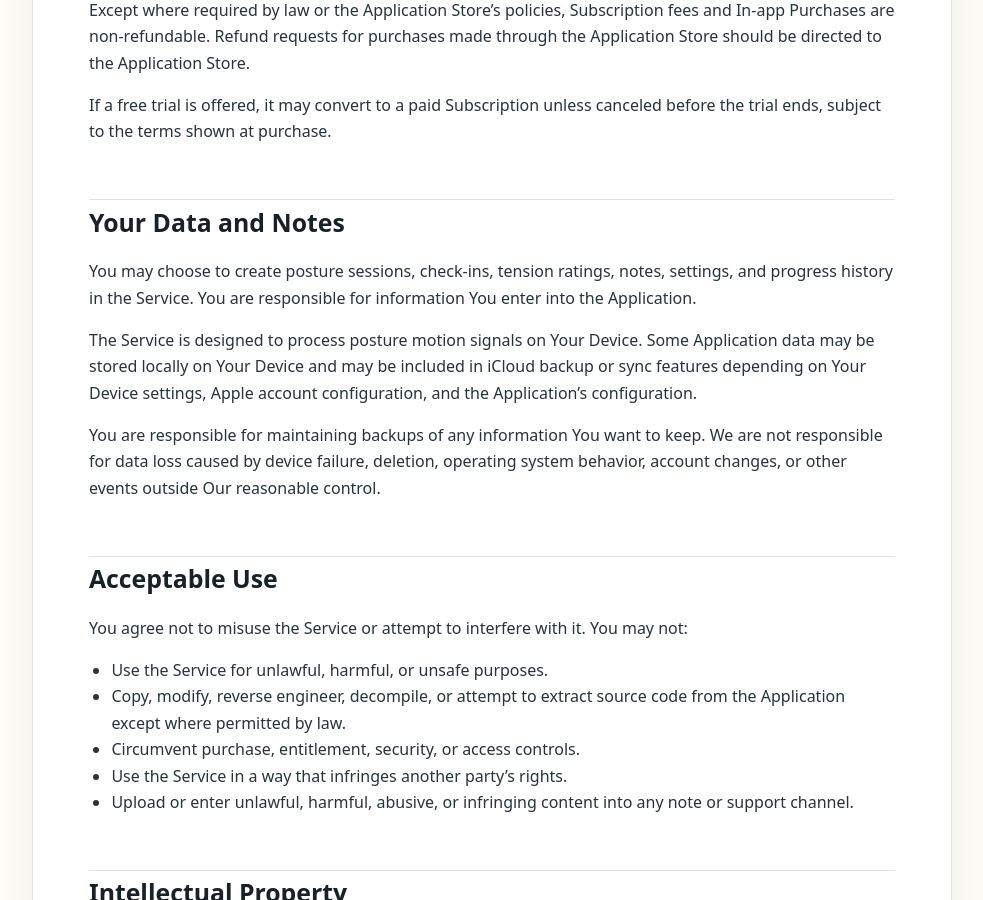
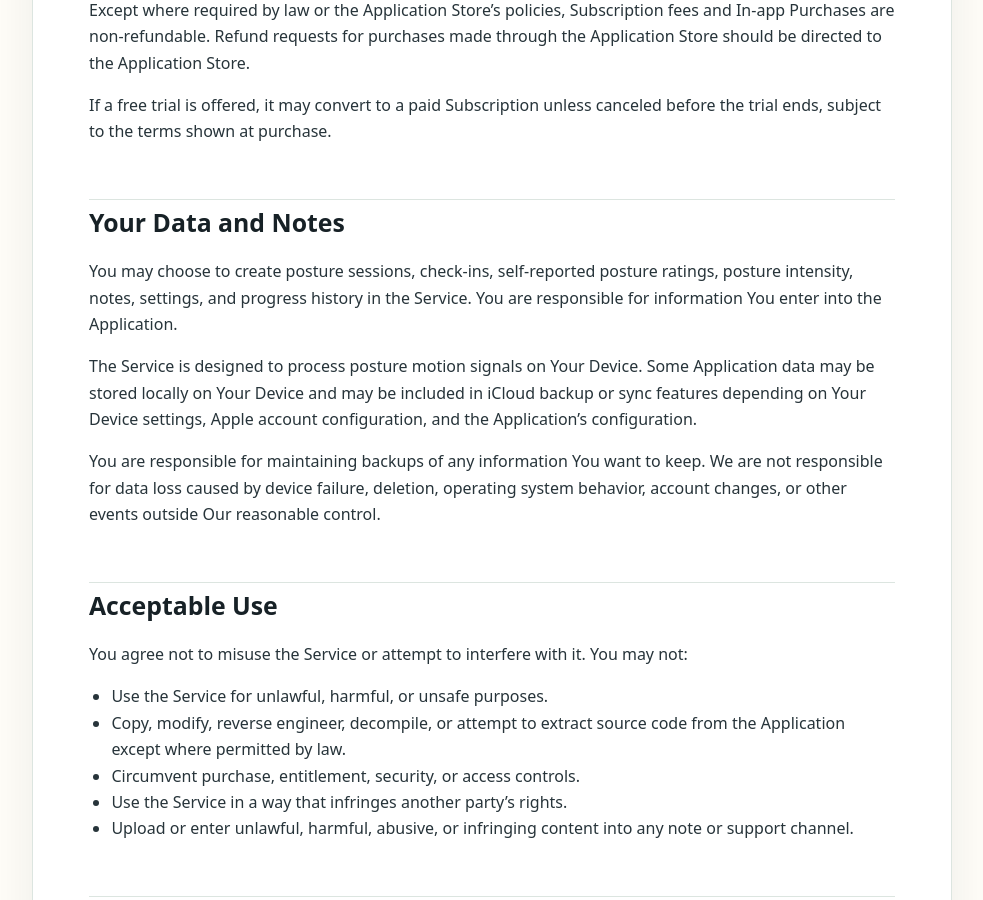
Before and after one commit to spammusubitech/spammusubitech.github.io, a Jekyll site: the page built from noodle-posture/terms/index.md, in a window 1280 px wide and 900 px high, scrolled down 2698 px. Shown: the whole window, without its empty margins (148-1131 px from the left). Built offline with Jekyll 4.4.1, drawn with Linux system fonts in a browser that asks for light colours; some of the changed text lies outside the part shown.

```diff
--- a/_includes/legal/terms.md
+++ b/_includes/legal/terms.md
@@ -63,7 +63,7 @@ If a free trial is offered, it may convert to a paid Subscription unless cancele
 
 ## Your Data and Notes
 
-You may choose to create posture sessions, check-ins, tension ratings, notes, settings, and progress history in the Service. You are responsible for information You enter into the Application.
+You may choose to create posture sessions, check-ins, self-reported posture ratings, posture intensity, notes, settings, and progress history in the Service. You are responsible for information You enter into the Application.
 
 The Service is designed to process posture motion signals on Your Device. Some Application data may be stored locally on Your Device and may be included in iCloud backup or sync features depending on Your Device settings, Apple account configuration, and the Application's configuration.
 
```
Also changed, not shown: other parts of _includes/legal/terms.md (+1 -1 lines), _includes/legal/privacy-policy.md (+4 -2 lines).
